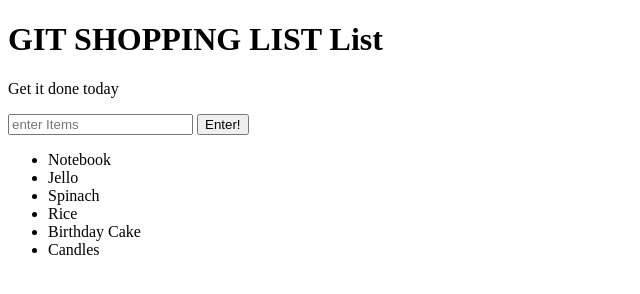
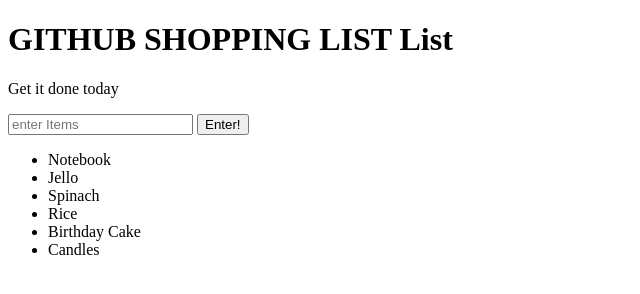
Before and after one commit to markharji/background-generator, a plain HTML site: page index.html in a window 1280 px wide. Shown: the whole page, without its empty margins (0-640 px from the left). Drawn offline with Linux system fonts and the light colour scheme.

Commit message:
CHANGING THE TITLE

```diff
--- a/index.html
+++ b/index.html
@@ -5,7 +5,7 @@
 	<link rel="stylesheet" type="text/css" href="style.css">
 </head>
 <body>
-<h1>GIT SHOPPING LIST List</h1>
+<h1>GITHUB SHOPPING LIST List</h1>
 <p id="first">Get it done today</p>
 <input type="text" id="userinput" placeholder="enter Items">
 <button id="enterbutton" class="Enter">Enter!</button>
```
